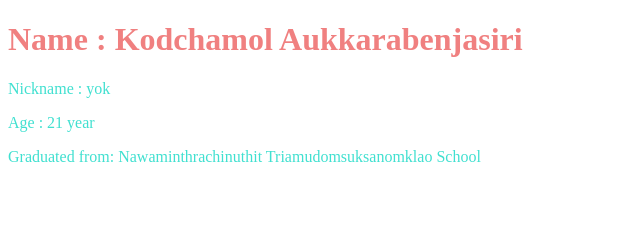
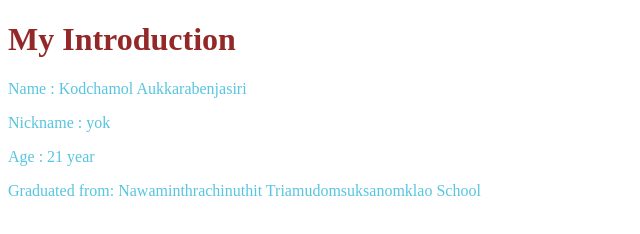
Before and after one commit to 6210612666/6210612666.github.io, a plain HTML site: page index.html in a window 1280 px wide. Shown: the whole page, without its empty margins (0-640 px from the left). Drawn offline with Linux system fonts and the light colour scheme.

Commit message:
update 2

```diff
--- a/index.html
+++ b/index.html
@@ -4,13 +4,14 @@
         <title>My Introduction</title>
         <style>
             p {
-                color: turquoise;
+                color: rgb(87, 197, 224);
             }
         </style>
     </head>
     <body>
-        <imag src="me.png">
-        <h1 style="color: lightcoral">Name : Kodchamol Aukkarabenjasiri</h1>
+        <imag src="me.png"></imag>
+        <h1 style="color: rgb(148, 39, 39)">My Introduction</h1>
+        <p>Name : Kodchamol Aukkarabenjasiri</p>
         <p>Nickname : yok</p>
         <p>Age : 21 year</p>
         <p>Graduated from: Nawaminthrachinuthit Triamudomsuksanomklao School</p>
```
